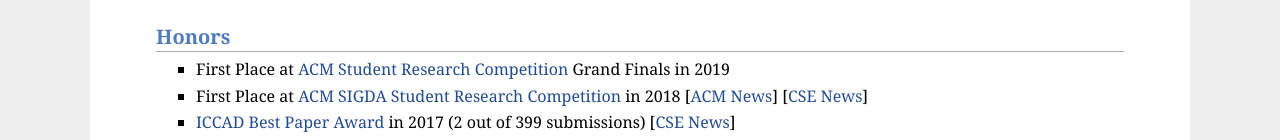
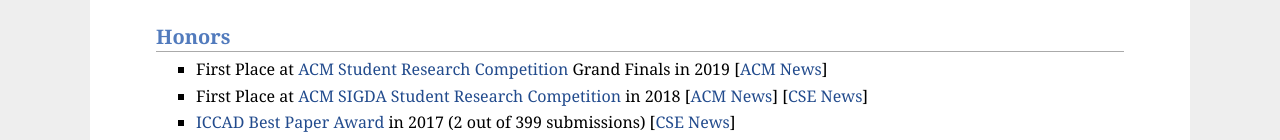
Before and after one commit to chengengjie/chengengjie.github.io, a plain HTML site: page index.html in a window 1280 px wide. Shown: the part 420-560 px from the top of the page. Drawn offline with Linux system fonts and the light colour scheme.

Commit message:
Add ACM News

```diff
--- a/index.html
+++ b/index.html
@@ -35,7 +35,7 @@
 <p>My research interests include combinatorial optimization, numerical optimization, and design automation.</p>
 <h2>Honors</h2>
 <ul>
-<li><p>First Place at <a href="https://src.acm.org/">ACM Student Research Competition</a> Grand Finals in 2019</p>
+<li><p>First Place at <a href="https://src.acm.org/">ACM Student Research Competition</a> Grand Finals in 2019 [<a href="https://www.acm.org/media-center/2019/may/src-2019-grand-finals">ACM News</a>]</p>
 </li>
 <li><p>First Place at <a href="http://www.sigda.org/src">ACM SIGDA Student Research Competition</a> in 2018 [<a href="http://src.acm.org/winners/2019">ACM News</a>] [<a href="http://www.cse.cuhk.edu.hk/en/achievement/student/1233-mr-gengjie-chen-won-the-first-place-gold-medal-at-the-association-for-computing-machinery-acm-special-interest-group-on-design-automation-sigda-student-research-competition">CSE News</a>]</p>
 </li>
```
Also changed, not shown: 1 other file.
